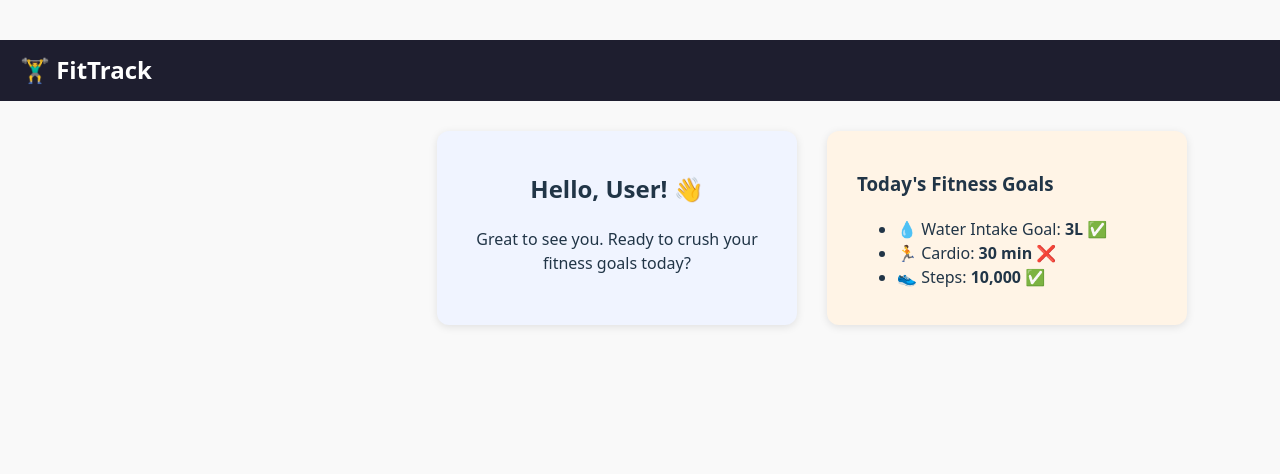
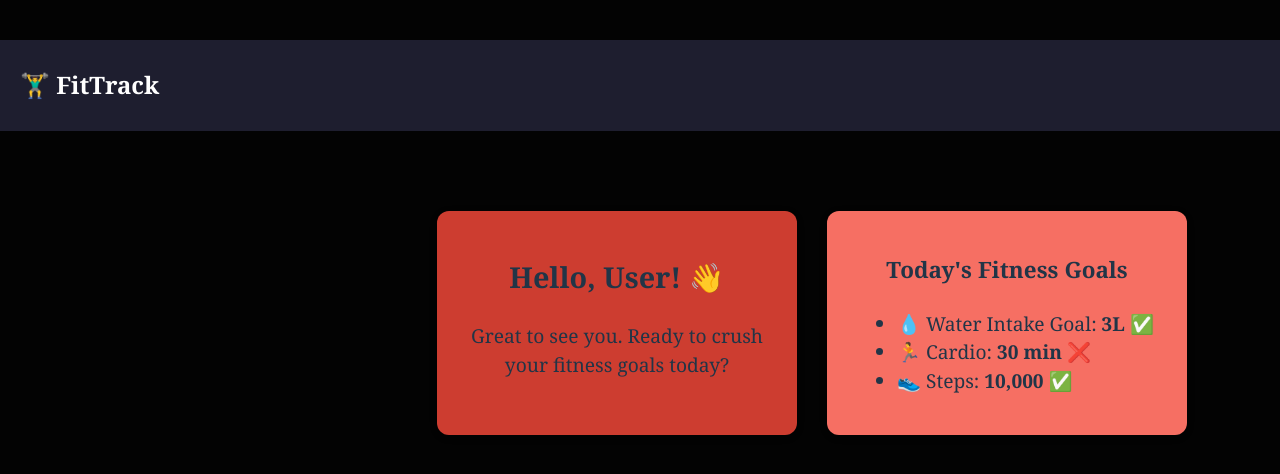
Before and after one commit to Avantheka/fitness-tracker, a React (Vite) app in the folder client/: page /dashboard in a window 1280 px wide. Shown: the top 474 px of the page. Built offline with nearby package versions, Linux system fonts and the light colour scheme.

Commit message:
Updated dashboard UI

```diff
--- a/client/src/components/Auth.css
+++ b/client/src/components/Auth.css
@@ -96,13 +96,13 @@
 }
 
 .auth-form-container input:focus {
-  border-color: #1976d2;
+  border-color: #cd3d30;
   box-shadow: 0 0 5px rgba(25, 118, 210, 0.3);
 }
 
 .auth-form-container button {
   padding: 12px;
-  background-color: #1976d2;
+  background-color: #cd3d30;
   color: #fff;
   font-size: 16px;
   border: none;
@@ -112,12 +112,12 @@
 }
 
 .auth-form-container button:hover {
-  background-color: #125da5;
+  background-color: #cd3d30;
 }
 
 .auth-form-container a {
   text-align: center;
-  color: #1976d2;
+  color: #cd3d30;
   text-decoration: none;
   font-weight: 500;
   margin-top: 10px;
@@ -134,7 +134,7 @@
 }
 
 .auth-form-container a:hover {
-  color: #0d47a1;
+  color: #cd3d30;
 }
 
 .error-message {
@@ -172,7 +172,7 @@
   flex-direction: column;
   align-items: center;
   padding: 40px 20px;
-  background-color: #f9f9f9;
+  background-color: #030303;
   min-height: 100vh;
   min-width: 198vh;
 }
@@ -186,30 +186,42 @@
 }
 
 .greeting-card {
-  background-color: #f0f4ff;
+  background-color: #cd3d30;
   padding: 20px 30px;
   border-radius: 12px;
   box-shadow: 0 2px 8px rgba(0, 0, 0, 0.1);
   text-align: center;
   width: 300px;
+  font-family: Georgia, 'Times New Roman', Times, serif;
+  font-size: larger;
 }
 
+.goal-container {
+
+  text-align: center;
+}
 .goal-card {
-  background-color: #fff4e6;
+  background-color: #f66f63;
   padding: 20px 30px;
   border-radius: 12px;
   box-shadow: 0 2px 8px rgba(0, 0, 0, 0.1);
   width: 300px;
+  font-family: Georgia, 'Times New Roman', Times, serif;
+  font-size: larger;
+  text-align:justify
+
 }
 
 .app-header {
   background-color: #1e1e2f;
   color: #fff;
-  padding: 15px 30px;
+  padding: 30px 30px;
+  margin-bottom: 50px;
   width: 100%;
   display: flex;
   justify-content: space-between;
   align-items: center;
+  font-family: Georgia, 'Times New Roman', Times, serif;
 }
 
 .app-title {
--- a/client/src/components/DailyGoalCard.jsx
+++ b/client/src/components/DailyGoalCard.jsx
@@ -4,7 +4,9 @@ import "../components/Auth.css";
 const DailyGoalCard = () => {
   return (
       <div className="goal-card">
+        <div className= "goal-container">
           <h3>Today's Fitness Goals</h3>
+          </div>
         <ul>
           <li>
           💧 Water Intake Goal: <strong>3L</strong> <span className="status">✅</span>
@@ -17,6 +19,7 @@ const DailyGoalCard = () => {
           </li>
         </ul>
       </div>
+
   );
 };
 
```
Lines whose indentation alone changed are shown as unchanged.
